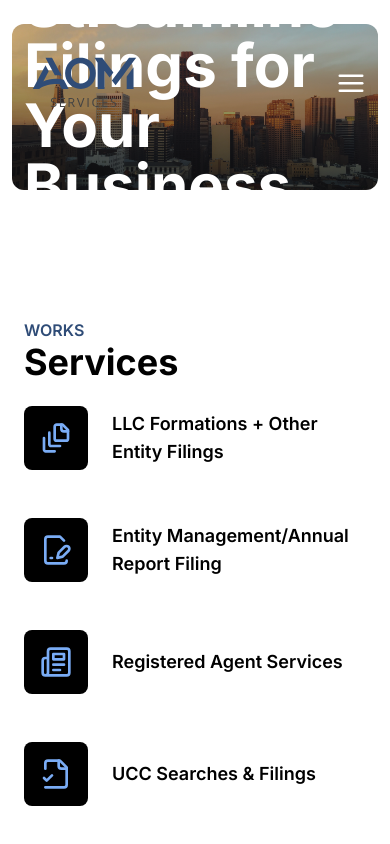
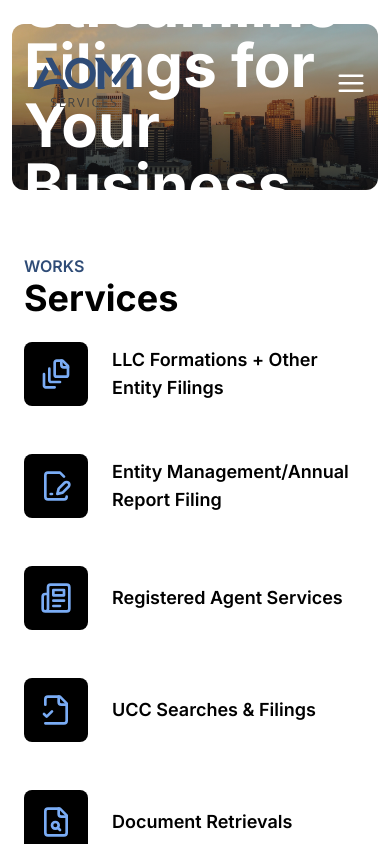
Before and after one commit to Sainath213/aom-services, a Next.js app: page / in a window 390 px wide. Shown: the top 844 px of the page. Built offline with nearby package versions, Linux system fonts and the light colour scheme.

Commit message:
Finish Services mobile version

```diff
--- a/app/(shared)/Services.tsx
+++ b/app/(shared)/Services.tsx
@@ -9,7 +9,7 @@ import {
 
 export default function Services() {
   return (
-    <section className='mx-auto max-w-[1336px] px-6 md:px-16'>
+    <section className='mx-auto w-full max-w-[1336px] px-6 md:px-16'>
       <div className='mb-6 text-black md:mb-12'>
         <span className='text-base font-semibold text-[#2F4C77]'>WORKS</span>
         <h2 className='text-4xl font-bold md:text-5xl'>Services</h2>
@@ -57,11 +57,11 @@ interface CardProps {
 
 const Card = ({ icon, text }: CardProps) => {
   return (
-    <li className='flex max-h-16 items-center gap-6'>
+    <li className='flex max-h-16 items-center gap-6 md:items-start'>
       <div className='grid min-h-16 min-w-16 place-items-center rounded-lg bg-black'>
         {icon}
       </div>
-      <span className='max-w-[476px] text-lg font-semibold text-black md:text-2xl'>
+      <span className='max-w-[476px] text-lg font-semibold text-black lg:text-2xl'>
         {text}
       </span>
     </li>
--- a/app/page.tsx
+++ b/app/page.tsx
@@ -3,7 +3,7 @@ import Services from '@/app/(shared)/Services';
 
 export default function Home() {
   return (
-    <main className='flex flex-col items-center justify-between gap-32'>
+    <main className='flex flex-col items-center justify-between gap-16 md:gap-32'>
       <Hero />
       <Services />
     </main>
```
